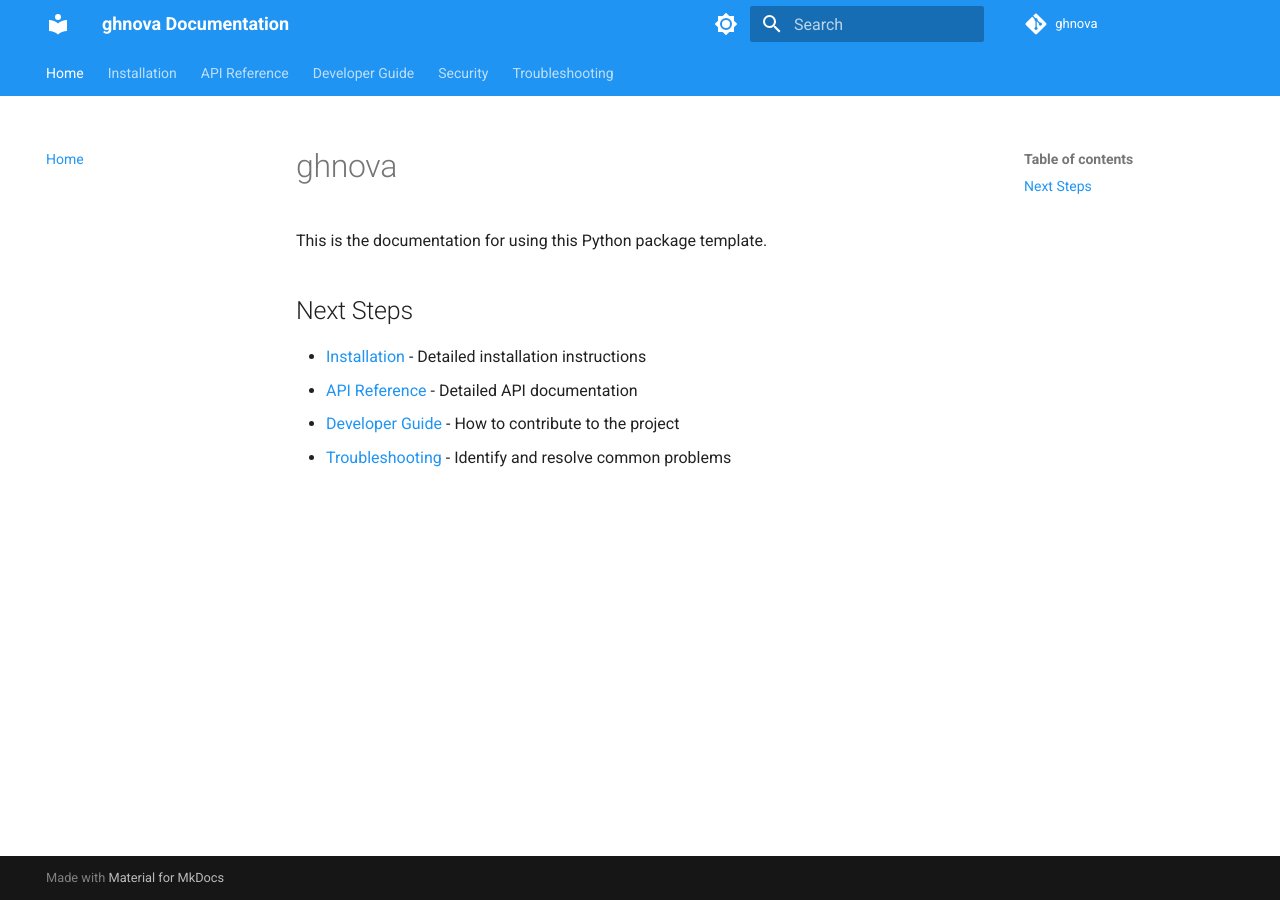
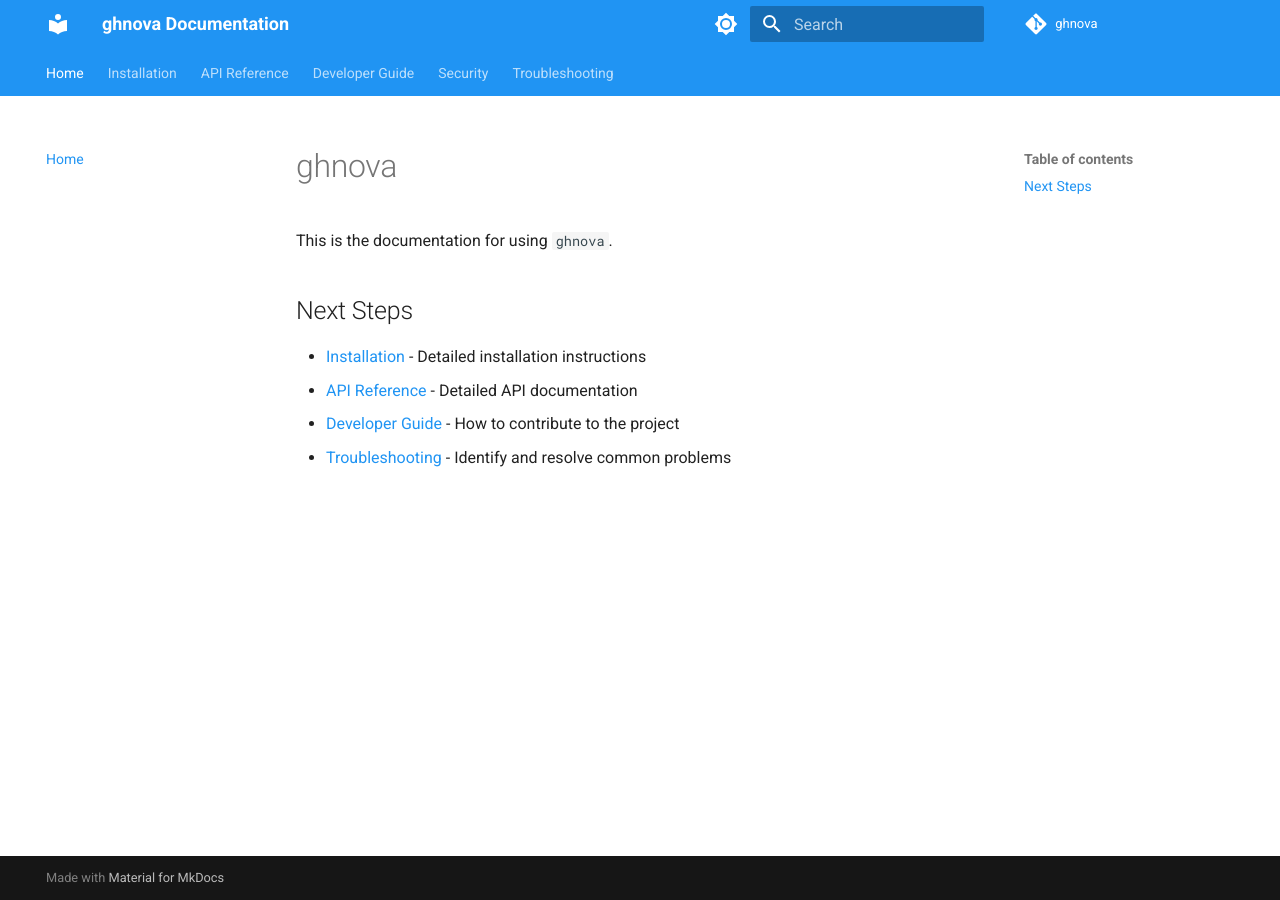
Before and after one commit to isaac-cf-wong/ghnova, an MkDocs documentation site: the page built from docs/index.md, in a window 1280 px wide. Built offline with MkDocs 1.6.1 and Material for MkDocs 9.7.7, drawn with Linux system fonts in a browser that asks for light colours; comment, search, counter and statistics services are not loaded.

Commit message:
docs: Update the docs of the index page

```diff
--- a/docs/index.md
+++ b/docs/index.md
@@ -1,6 +1,6 @@
 # ghnova
 
-This is the documentation for using this Python package template.
+This is the documentation for using `ghnova`.
 
 ## Next Steps
 
```
